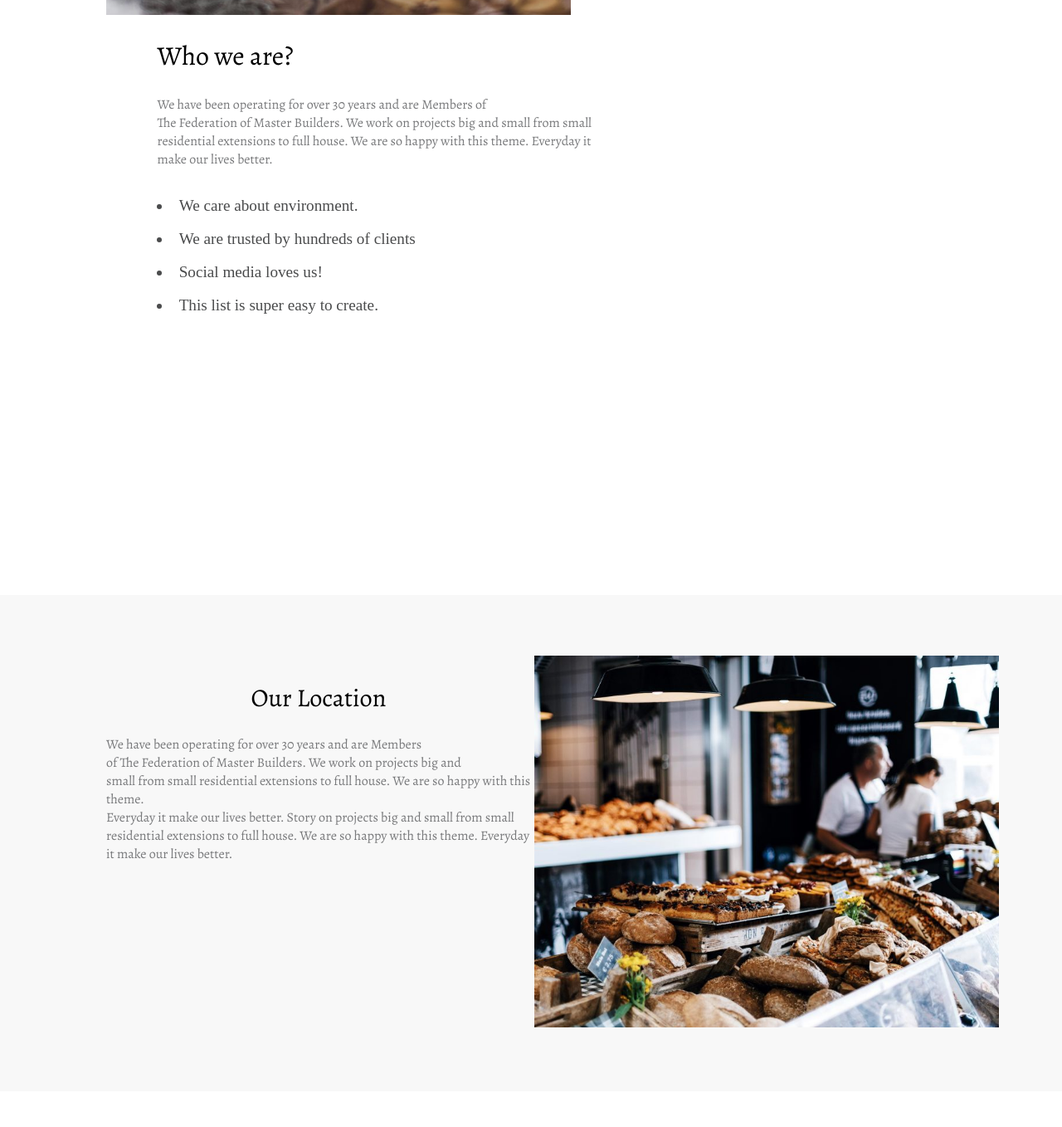
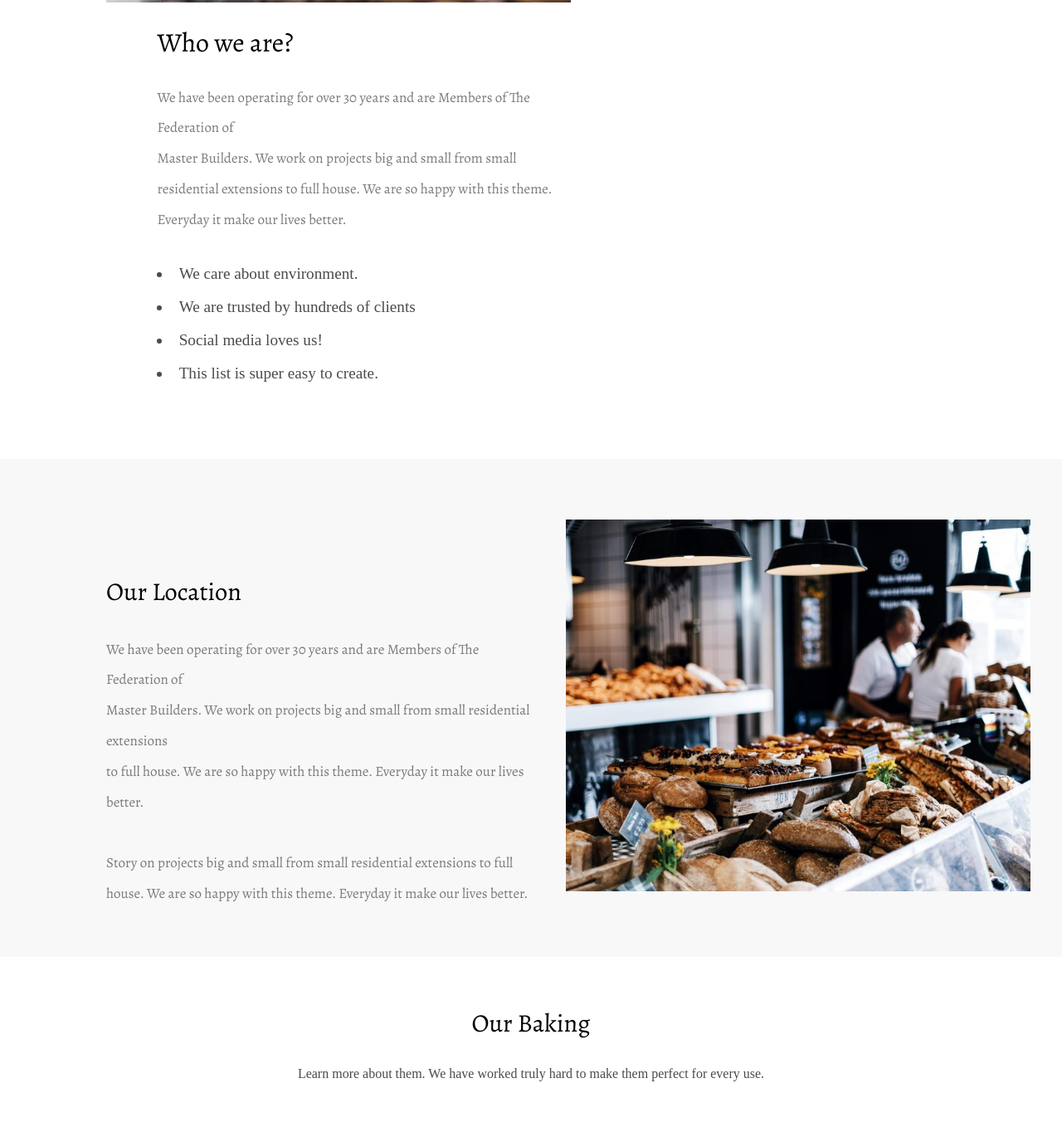
Before and after one commit to Saraayman123/First_project, a plain HTML site: page index.html in a window 1280 px wide. Shown: the part 1429-2787 px from the top of the page at 83% size. Drawn offline with nearby package versions, Linux system fonts and the light colour scheme.

Commit message:
Add files via upload

```diff
--- a/index.html
+++ b/index.html
@@ -5,7 +5,7 @@
     <link href="style.css" rel="stylesheet">
     <link href="https://fonts.googleapis.com/css2?family=Alegreya:ital,wght@0,400..900;1,400..900&display=swap"
         rel="stylesheet">
-        <meta name="viewport" content="width=device-width,initial-scale=1.0">
+    <meta name="viewport" content="width=device-width,initial-scale=1.0">
 </head>
 
 <body class="body">
@@ -49,28 +49,28 @@
         </div>
         <div class="Who">
             <h2 class="h">Who we are?</h2>
-            <p class="p">We have been operating for over 30 years and are Members of <br>The Federation of Master
-                Builders. We work on projects big and small from small <br>residential extensions to full house. We are
-                so happy with this theme. Everyday it <br>make our lives better.</p><br>
+            <p class="p">We have been operating for over 30 years and are Members of The Federation of <br> Master
+                Builders. We work on projects big and small from small residential extensions to full house. We are
+                so happy with this theme. Everyday it make our lives better.</p><br>
             <li>We care about environment.</li><br>
             <li>We are trusted by hundreds of clients</li><br>
             <li>Social media loves us!</li><br>
             <li>This list is super easy to create.</li><br>
         </div>
     </div>
-    <div class="total">
-        <div class="ditotal">
+    <div class="total" >
+        <div class="ditotal" style="margin-right:3% ;padding-top: 9%;">
             <h2 class="h1">Our Location</h2>
-            <p class="p4">We have been operating for over 30 years and are Members <br>of The Federation of Master
-                Builders. We work on projects big and <br>small from small residential extensions to full house. We are
-                so happy with this theme.<br> Everyday it make our lives better.
-                Story on projects big and small from small<br> residential extensions to full house. We are so happy
+            <p class="p4" style="margin-top:2rem ;">We have been operating for over 30 years and are Members of The Federation of <br> Master
+                Builders. We work on projects big and small from small residential extensions<br> to full house. We are
+                so happy with this theme. Everyday it make our lives better.<br><br>
+                Story on projects big and small from small residential extensions to full house. We are so happy
                 with this theme. Everyday it make our lives better.</p>
         </div>
         <div class="ditotal2"><img class="img2" src="images/full-2-800x640.jpg"></div>
     </div>
 
-    <h2 class="h1"> Our Baking</h2>
+    <h2 class="h1" style="text-align: center;"> Our Baking</h2>
     <p class="p1">Learn more about them. We have worked truly hard to make them perfect for every use.</p>
     <div class="all">
         <div class="d2"><img class="img" src="images/ben-garratt-134774-600x500.jpg">
--- a/style.css
+++ b/style.css
@@ -1,4 +1,4 @@
-.all{margin: 7% auto 5%;
+.all{margin: 7% auto 4%;
     width: 80%;
 
 }
@@ -6,7 +6,7 @@
     display: inline-block;
     margin-left:6% ;
     margin-top: 0;
-    width: 550px;
+    width:47%;
     vertical-align: top;
 }
 .h{
@@ -17,11 +17,12 @@
 }
 .p{
     text-align: left ;
-    font-size: 1.6rem;
     color: rgb(121, 122, 124);
-    font-size: 1rem;
-    font-family: "Alegreya", serif;
+    font-size: 17px;
+    font-family: "Alegreya", sans-serif;
     width: 100%;
+    line-height: 4.6vh;
+
 
 }
 li{
@@ -37,16 +38,17 @@ li{
 
 
 .h1{
-    text-align: center;
+    text-align: left;
     font-family: "Alegreya", serif;
     font-weight: 100;
     font-size: 1.9rem;
-    margin-top: 20%;
+    margin-top: 4.6%;
 }
 .p1{
     text-align: center;
     font-size: medium;
-    color: rgb(159, 160, 161);
+    color: rgb(75, 75, 75);
+    line-height: 4vh;
 
 }
 .all{
@@ -75,16 +77,18 @@ li{
     width: 100%;
 }
 .total{
-   margin-top: 25%;
+   margin-top: 5.8%;
     background-color: #f8f8f8;
     width: 100%;
-
+    height: 600px;
+    margin-bottom: 4%;
 }
 .ditotal{
 display: inline-block;
 width: 40%;
 vertical-align: top;
 margin-left: 10%;
+
 }
 .ditotal2{
     display: inline-block;
@@ -96,11 +100,11 @@ margin-left: 10%;
     }
 .p4{
    vertical-align: left ;
-    font-size: 1.6rem;
+    font-size: 17px;
     color: rgb(121, 122, 124);
-    font-size: 1rem;
     font-family: "Alegreya", serif;
     width: 100%;
+    line-height: 4.6vh;
 }
 .logo{
     /* background-color: aqua; */
@@ -111,11 +115,11 @@ margin-left: 10%;
     vertical-align:top ;
 }
 .background{
-    height: 100vh;
+    height: 810px;
     background-position:center center;
     background-size: cover;
     background-image: url(images/drew-coffman-1872.jpg);
-    margin-bottom: 9% ;
+    margin-bottom: 7% ;
 }
 
 .lil{
@@ -177,7 +181,7 @@ margin-left: 10%;
     font-family: "Alegreya", serif;
     font-size: medium;
     color: white;
-    margin-bottom: 25px;
+    margin-bottom: 60px;
 
 
 }
@@ -194,16 +198,17 @@ margin-left: 10%;
 }
 .dot{border-radius: 24px;
     padding: 13px;
-    height: 19;
+    height: 20;
     border-width: 0.1px;
     display: block;
     border:2px solid rgba(255, 255, 255, 0.7);
-    margin: 0 auto;
+    margin: 60px auto ;
+    margin-left: 48.2%;
     width:0.2 ;
 }
 .elom{
     background-color: #f8f8f8;
-    margin-top: 20%;
+    margin-top: 6%;
 }
 .all2{
     width:90%;
```
